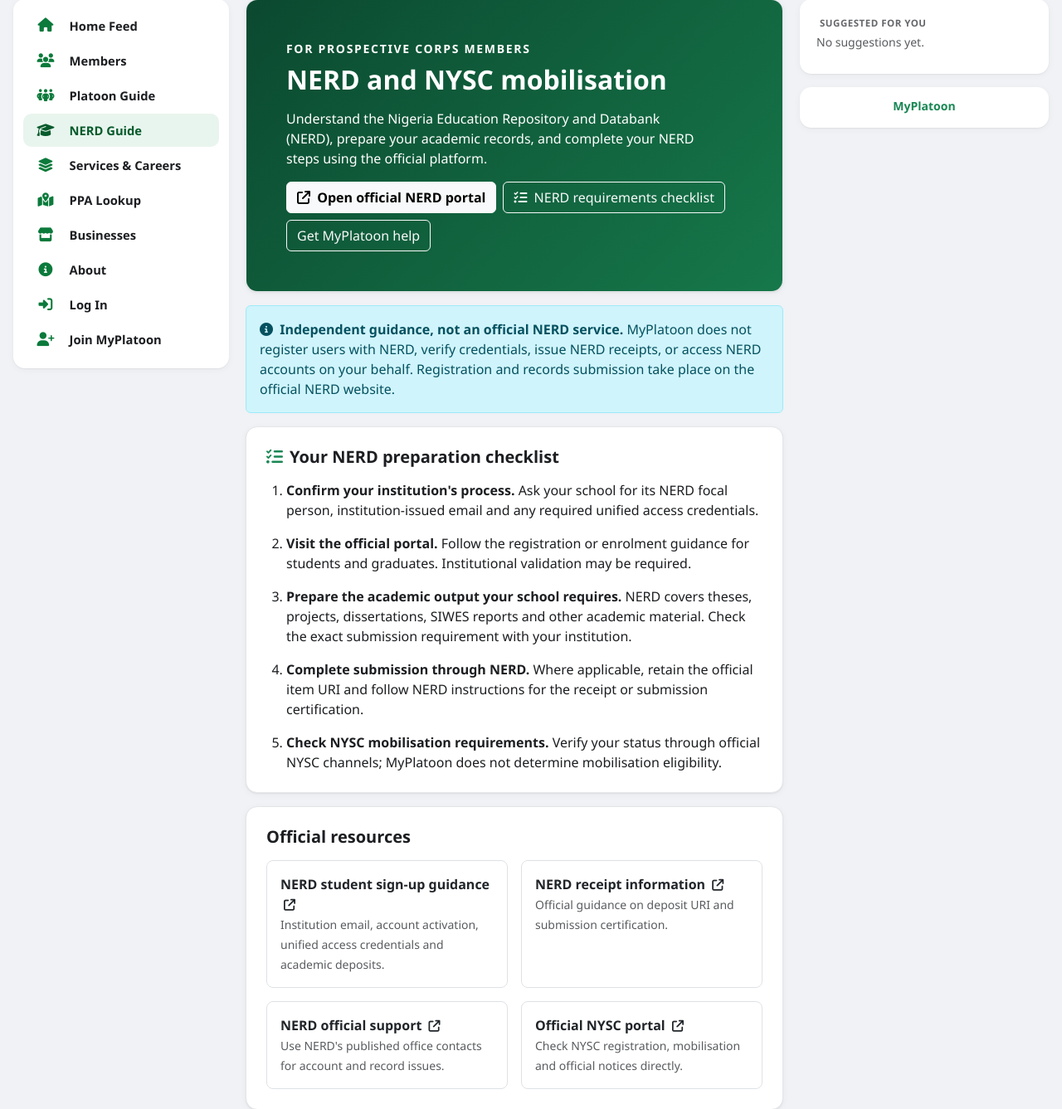
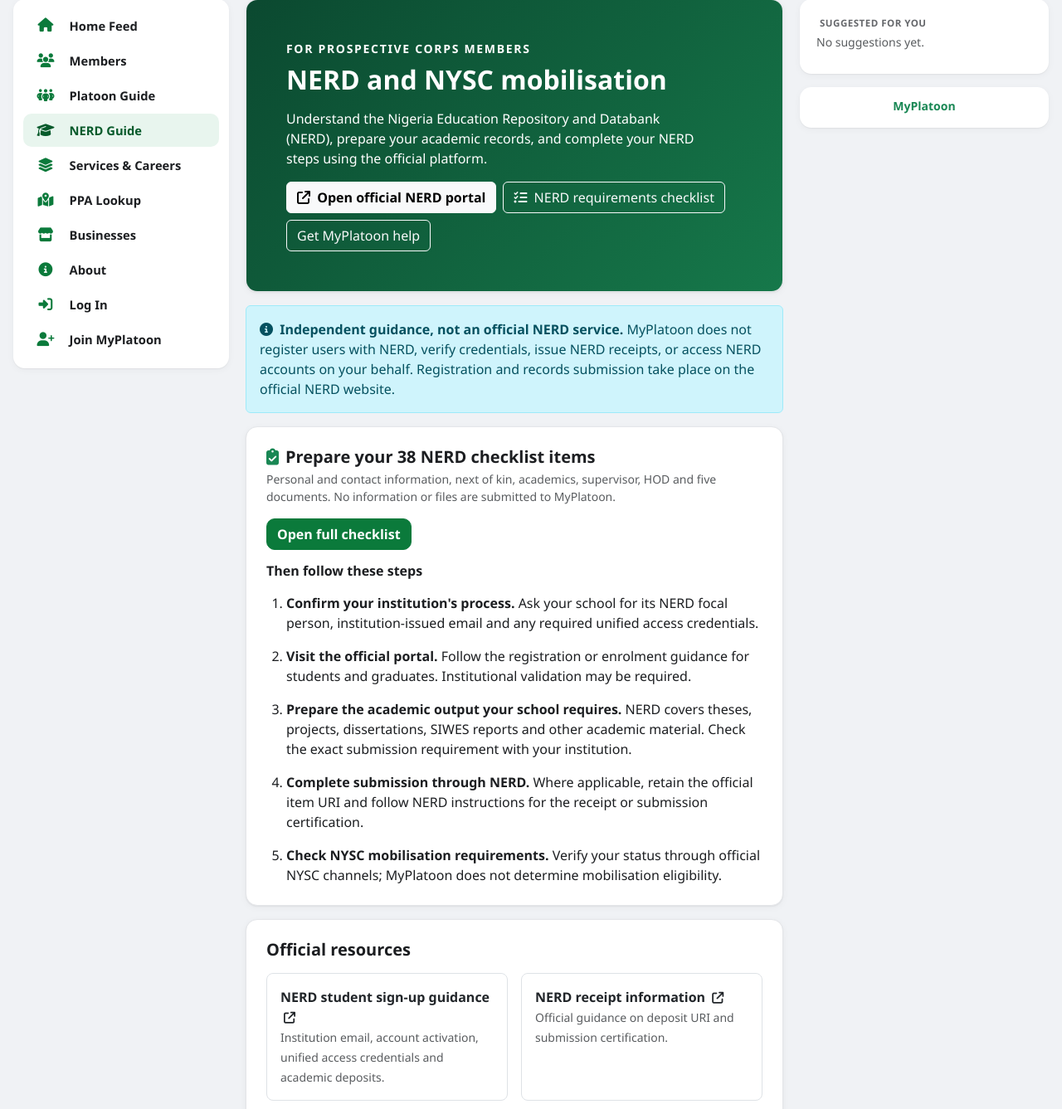
Before and after one commit to Simmyt3r/MyPlatoon, a Flask app: page /nerd in a window 1280 px wide. Shown: the part 77-1414 px from the top of the page at 83% size. Run offline with Flask 3, Linux system fonts and the light colour scheme; some libraries are stand-ins or nearby versions.

Commit message:
feat(nerd): surface structured 38-item NERD preparation workflow

```diff
--- a/app/templates/main/nerd.html
+++ b/app/templates/main/nerd.html
@@ -25,7 +25,14 @@
 </div>
 
 <section class="p5-card mb-3 p-3 p-md-4">
-  <h2 class="h5 fw-bold mb-3"><i class="fa-solid fa-list-check text-success me-2" aria-hidden="true"></i>Your NERD preparation checklist</h2>
+  <div class="d-flex flex-wrap align-items-start justify-content-between gap-3 mb-3">
+    <div>
+      <h2 class="h5 fw-bold mb-1"><i class="fa-solid fa-clipboard-check text-success me-2" aria-hidden="true"></i>Prepare your 38 NERD checklist items</h2>
+      <p class="text-muted small mb-0">Personal and contact information, next of kin, academics, supervisor, HOD and five documents. No information or files are submitted to MyPlatoon.</p>
+    </div>
+    <a class="btn btn-p5" href="{{ url_for('main.nerd_requirements') }}">Open full checklist</a>
+  </div>
+  <h3 class="h6 fw-bold mb-3">Then follow these steps</h3>
   <ol class="ps-4 mb-0 d-grid gap-3">
     <li><strong>Confirm your institution's process.</strong> Ask your school for its NERD focal person, institution-issued email and any required unified access credentials.</li>
     <li><strong>Visit the official portal.</strong> Follow the registration or enrolment guidance for students and graduates. Institutional validation may be required.</li>
```
